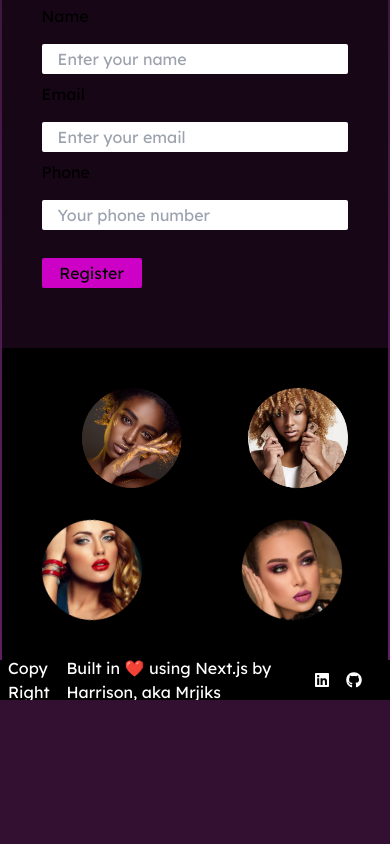
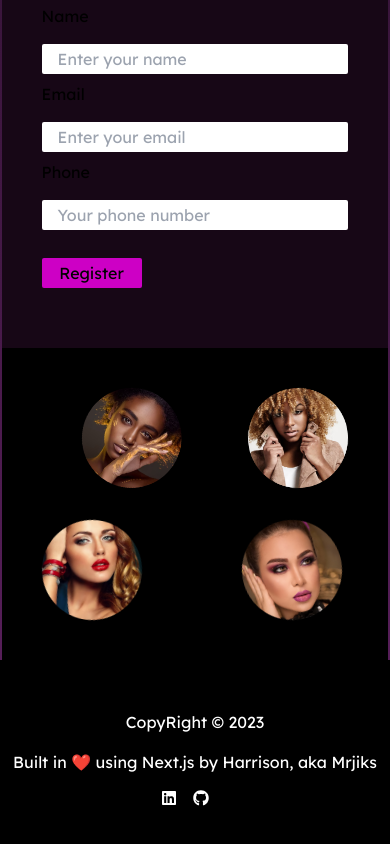
Before and after one commit to Mrjiks/beauty, a Next.js app: page / in a window 390 px wide. Shown: the part 1882-2726 px from the top of the page. Before the commit the page ends 2582 px from the top, so only its background shows below. Built offline with nearby package versions, Linux system fonts and the light colour scheme.

Commit message:
Optimize mobile footer

```diff
--- a/app/components/Footer.tsx
+++ b/app/components/Footer.tsx
@@ -41,8 +41,8 @@ const Footer = () => {
           </div>
         </div>
       </div>
-      <div className='flex justify-between  bg-black text-white h-10 px-2 items-center'>
-        <p>Copy Right</p>
+      <div className='flex justify-between  bg-black text-white  px-2 items-center md:flex-row flex-col py-[50px] md:h-10 gap-4'>
+        <p>CopyRight &copy; 2023</p>
         <p>Built in ❤️ using Next.js by Harrison, aka Mrjiks</p>
         <div className='flex justify-between mr-5'>
           <div className='flex space-x-4'>
```
